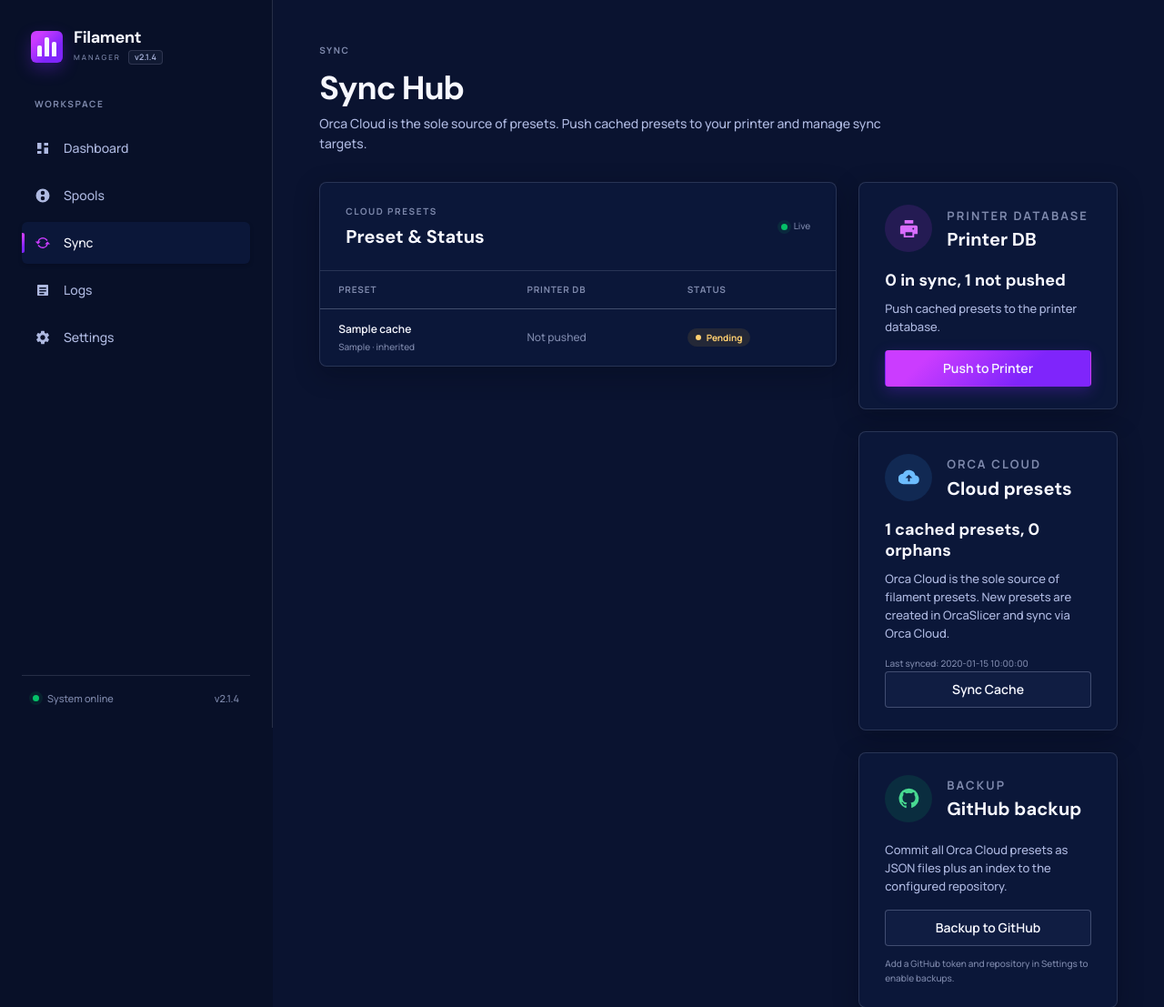
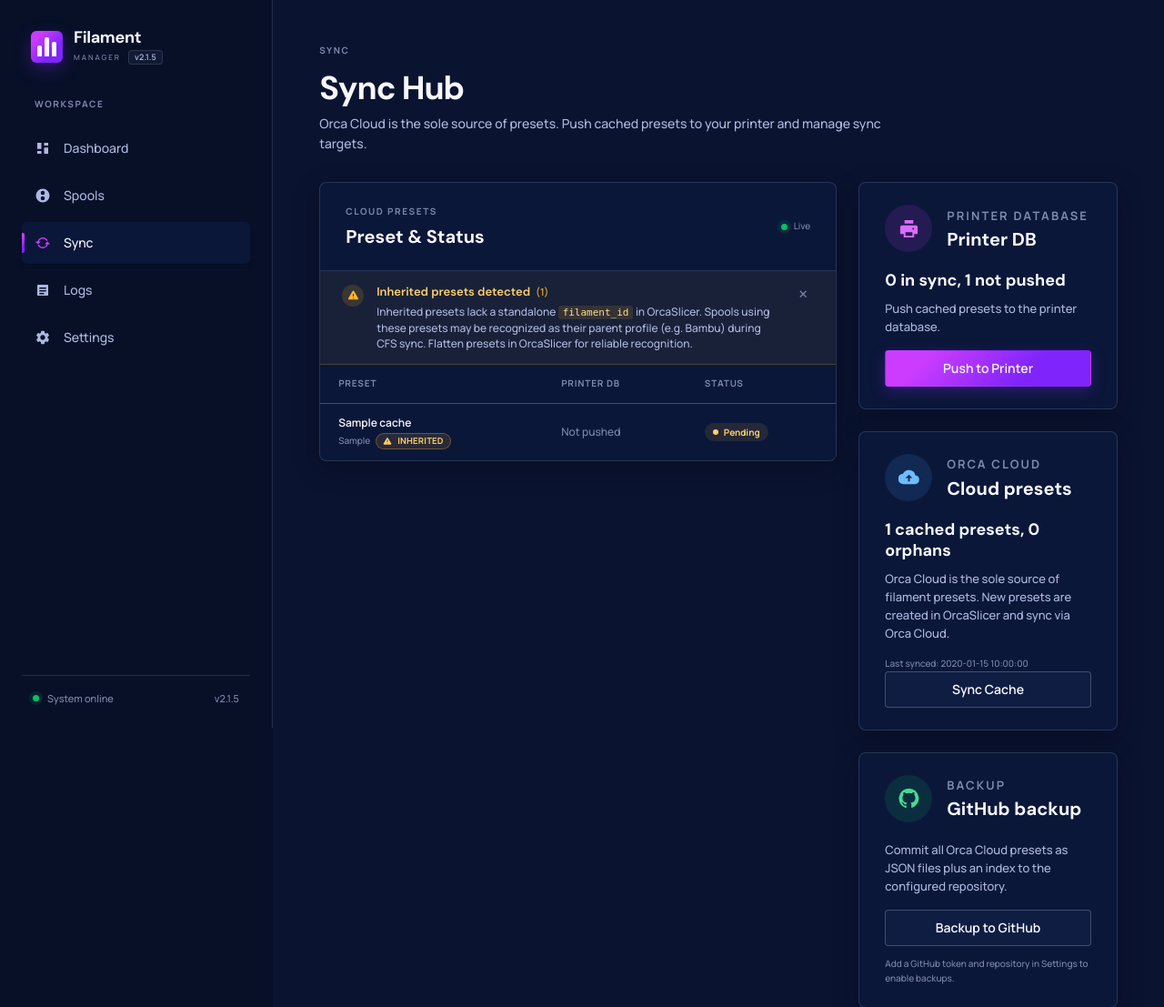
Before and after one commit to oliverzein/filament-manager, a FastAPI app: page /sync in a window 1280 px wide. Shown: the top 1107 px of the page at 91% size. Run offline with FastAPI, Linux system fonts and the light colour scheme; tables that the repository leaves empty hold one stand-in row (values such as "Sample post"); some libraries are stand-ins or nearby versions.

Commit message:
feat(ui): warn on inherited presets in sync hub; bump to 2.1.5

```diff
--- a/fm/api/app.py
+++ b/fm/api/app.py
@@ -48,7 +48,7 @@ def _package_version() -> str:
 
         return version("filament-manager")
     except PackageNotFoundError:
-        return "2.1.4"
+        return "2.1.5"
 
 _STATUS_CLASS_MAP = {
     "drift": "drifted",
--- a/fm/api/static/app.css
+++ b/fm/api/static/app.css
@@ -275,6 +275,7 @@ select { cursor: pointer; color-scheme: dark; }select option { background-color:
 .filter-toggle { display: flex; align-items: center; gap: 8px; cursor: pointer; color: var(--text-secondary); font-size: 12px; font-weight: 600; }
 .filter-toggle input { width: 15px; height: 15px; min-height: 0; }
 .badge-success { color: #48d991; background: rgba(5,193,104,.1); }
+.badge-warning { color: #ffd070; background: rgba(253, 181, 42, .12); border: 1px solid rgba(253, 181, 42, .32); }
 .badge-muted { color: var(--text-muted); background: rgba(174,185,225,.08); }
 .alert-success { border-color: rgba(5,193,104,.25); background: rgba(5,193,104,.07); color: #48d991; }
 .alert-success p { margin: 0; }
@@ -972,3 +973,130 @@ select { cursor: pointer; color-scheme: dark; }select option { background-color:
     min-width: 640px;
   }
 }
+
+/* ──────────────────────────────────────────────
+   Sync Hub — Inherited Presets Warning & Badge
+   ────────────────────────────────────────────── */
+.preset-cell-sub {
+  display: inline-flex;
+  align-items: center;
+  flex-wrap: wrap;
+  gap: 6px;
+  margin-top: 2px;
+}
+.inherited-badge {
+  padding: 2px 7px;
+  font-size: 9.5px;
+  font-weight: 700;
+  line-height: 1.2;
+  letter-spacing: .02em;
+  text-transform: uppercase;
+  vertical-align: middle;
+  cursor: help;
+  transition: background-color .15s ease, border-color .15s ease, color .15s ease;
+}
+.inherited-badge:hover {
+  background: rgba(253, 181, 42, .2);
+  border-color: rgba(253, 181, 42, .55);
+  color: #ffe08a;
+}
+.inherited-badge-icon {
+  width: 10px;
+  height: 10px;
+  flex: 0 0 auto;
+}
+.inherited-warning-banner {
+  display: flex;
+  align-items: flex-start;
+  gap: 14px;
+  padding: 14px 24px;
+  border-bottom: 1px solid rgba(253, 181, 42, .22);
+  background: rgba(253, 181, 42, .06);
+  color: var(--text-secondary);
+  font-size: 12px;
+  line-height: 1.45;
+}
+.inherited-warning-icon {
+  display: grid;
+  place-items: center;
+  width: 24px;
+  height: 24px;
+  flex: 0 0 auto;
+  border-radius: 50%;
+  background: rgba(253, 181, 42, .14);
+  color: var(--amber);
+  margin-top: 1px;
+}
+.inherited-warning-icon svg {
+  width: 13px;
+  height: 13px;
+}
+.inherited-warning-body {
+  flex: 1 1 auto;
+  min-width: 0;
+}
+.inherited-warning-title {
+  display: flex;
+  align-items: center;
+  gap: 6px;
+  margin-bottom: 3px;
+}
+.inherited-warning-title strong {
+  color: #ffd070;
+  font-family: var(--font-heading);
+  font-size: 13px;
+  font-weight: 600;
+}
+.inherited-warning-count {
+  color: var(--amber);
+  font-size: 11px;
+  font-weight: 600;
+  opacity: .9;
+}
+.inherited-warning-desc {
+  margin: 0;
+  color: var(--text-secondary);
+  font-size: 12px;
+  line-height: 1.45;
+}
+.inherited-warning-desc code {
+  padding: 1px 5px;
+  border-radius: 3px;
+  background: rgba(253, 181, 42, .12);
+  color: #ffe08a;
+  font-family: monospace;
+  font-size: 11px;
+}
+.inherited-warning-dismiss {
+  display: inline-flex;
+  align-items: center;
+  justify-content: center;
+  width: 24px;
+  height: 24px;
+  min-height: 0;
+  padding: 0;
+  border: 1px solid transparent;
+  border-radius: var(--radius-input);
+  background: transparent;
+  color: var(--text-muted);
+  cursor: pointer;
+  font-size: 13px;
+  line-height: 1;
+  flex: 0 0 auto;
+  transition: color .15s ease, background-color .15s ease, border-color .15s ease;
+}
+.inherited-warning-dismiss:hover {
+  color: var(--text);
+  background: rgba(253, 181, 42, .12);
+  border-color: rgba(253, 181, 42, .3);
+}
+.inherited-warning-dismiss:focus-visible {
+  outline: 2px solid var(--amber);
+  outline-offset: 1px;
+}
+@media (max-width: 760px) {
+  .inherited-warning-banner {
+    padding: 12px 18px;
+    gap: 10px;
+  }
+}
--- a/fm/api/templates/_sync_hub_grid.html
+++ b/fm/api/templates/_sync_hub_grid.html
@@ -9,6 +9,24 @@
         <span class="live-label"><i></i> Live</span>
       </header>
       {% if presets %}
+      {% set inherited_presets = presets | selectattr('is_inherited') | list %}
+      {% if inherited_presets %}
+      <div class="inherited-warning-banner" role="region" aria-label="Inherited presets warning">
+        <span class="inherited-warning-icon" aria-hidden="true">
+          <svg viewBox="0 0 16 16" width="16" height="16" fill="currentColor">
+            <path d="M7.001 2.333a1.144 1.144 0 0 1 1.998 0l5.733 9.827c.437.75-.104 1.69-.999 1.69H2.267c-.895 0-1.436-.94-.999-1.69L7.001 2.333ZM8 5.75a.625.625 0 0 0-.625.625v2.75a.625.625 0 1 0 1.25 0v-2.75A.625.625 0 0 0 8 5.75Zm0 5.5a.75.75 0 1 0 0 1.5.75.75 0 0 0 0-1.5Z"/>
+          </svg>
+        </span>
+        <div class="inherited-warning-body">
+          <div class="inherited-warning-title">
+            <strong>Inherited presets detected</strong>
+            <span class="inherited-warning-count">({{ inherited_presets | length }})</span>
+          </div>
+          <p class="inherited-warning-desc">Inherited presets lack a standalone <code>filament_id</code> in OrcaSlicer. Spools using these presets may be recognized as their parent profile (e.g. Bambu) during CFS sync. Flatten presets in OrcaSlicer for reliable recognition.</p>
+        </div>
+        <button type="button" class="inherited-warning-dismiss" onclick="this.closest('.inherited-warning-banner').remove()" aria-label="Dismiss warning" title="Dismiss warning">✕</button>
+      </div>
+      {% endif %}
       <div class="table-wrap">
         <table class="drift-table">
           <thead><tr><th>Preset</th><th>Printer DB</th><th>Status</th></tr></thead>
@@ -17,7 +35,17 @@
             <tr class="preset-row" data-cloud-id="{{ p.cloud_resource_id }}" data-status="{{ p.status }}" data-name="{{ p.name }}" data-printer-db-id="{{ p.printer_db_id or '' }}">
               <td>
                 <span class="cell-main">{{ p.name if p.name.lower().startswith(p.vendor.lower()) else p.vendor ~ ' ' ~ p.name }}</span>
-                <span class="cell-sub">{{ p.type }}{% if p.is_inherited %} · inherited{% endif %}</span>
+                <span class="cell-sub preset-cell-sub">
+                  <span class="preset-type">{{ p.type }}</span>
+                  {% if p.is_inherited %}
+                    <span class="badge badge-warning inherited-badge" title="Inherited preset: Lacks standalone filament_id. OrcaSlicer CFS sync will identify this spool as its parent system profile.">
+                      <svg class="inherited-badge-icon" viewBox="0 0 16 16" width="10" height="10" aria-hidden="true" fill="currentColor">
+                        <path d="M7.001 2.333a1.144 1.144 0 0 1 1.998 0l5.733 9.827c.437.75-.104 1.69-.999 1.69H2.267c-.895 0-1.436-.94-.999-1.69L7.001 2.333ZM8 5.75a.625.625 0 0 0-.625.625v2.75a.625.625 0 1 0 1.25 0v-2.75A.625.625 0 0 0 8 5.75Zm0 5.5a.75.75 0 1 0 0 1.5.75.75 0 0 0 0-1.5Z"/>
+                      </svg>
+                      Inherited
+                    </span>
+                  {% endif %}
+                </span>
               </td>
               <td>
                 {% if p.status == 'orphan' %}
--- a/pyproject.toml
+++ b/pyproject.toml
@@ -1,7 +1,7 @@
 # pyproject.toml
 [project]
 name = "filament-manager"
-version = "2.1.4"
+version = "2.1.5"
 requires-python = ">=3.12"
 dependencies = ["fastapi>=0.115", "uvicorn[standard]", "sqlalchemy>=2.0",
                 "jinja2", "python-multipart", "websocket-client", "requests", "pytest"]
```
Also changed, not shown: tests/test_sync_hub_reshaped.py (+65 -0 lines).
